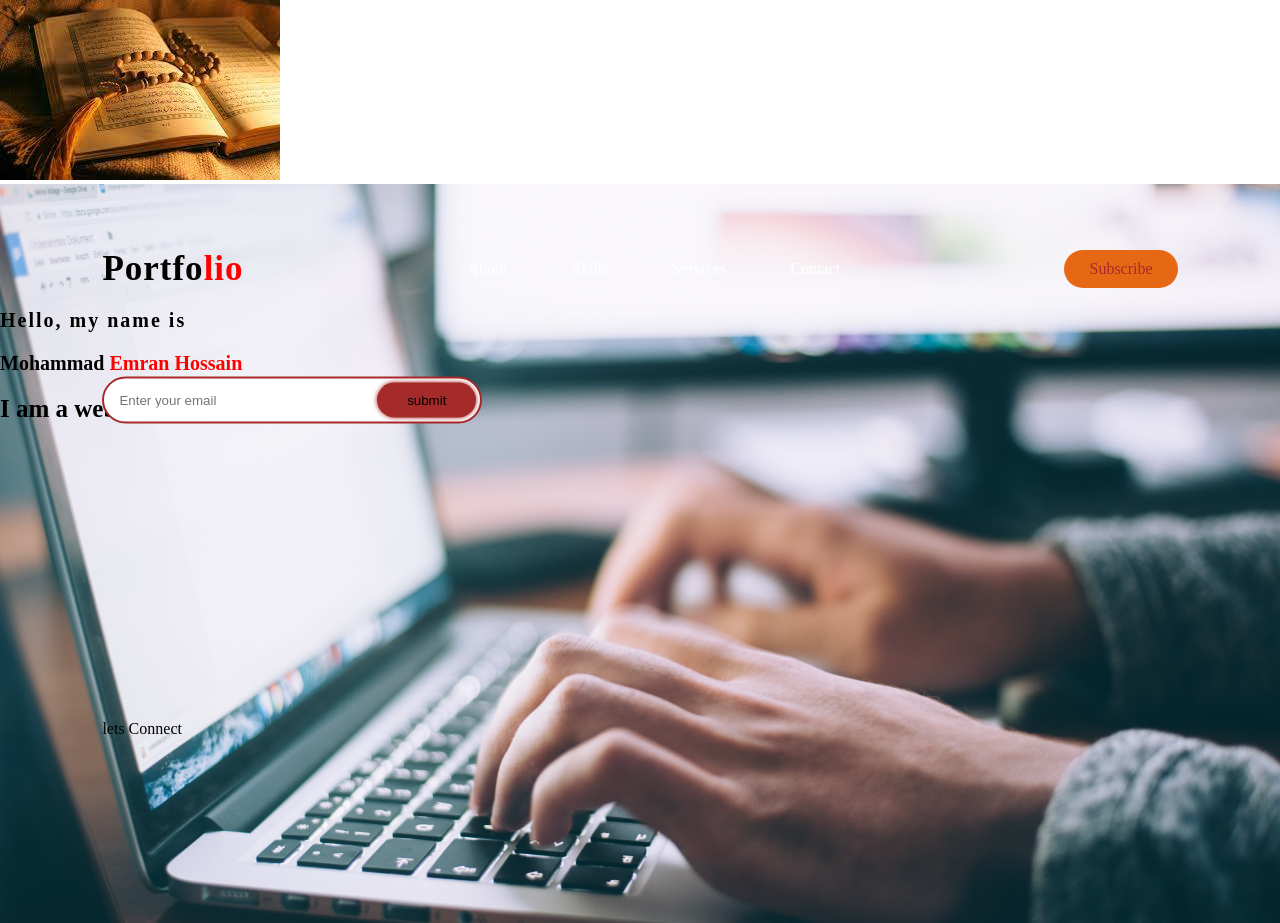
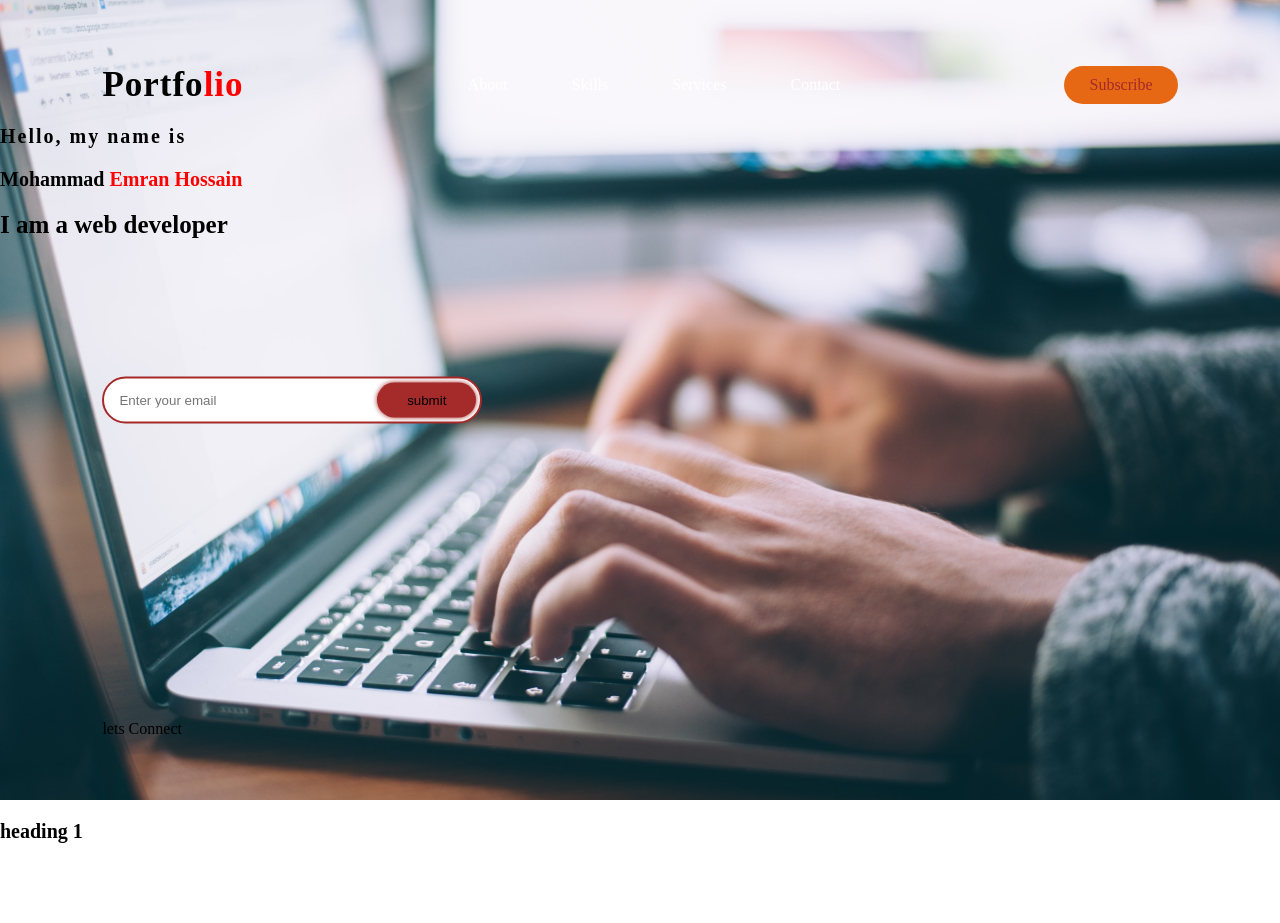
Before and after one commit to Emran12/practice_project, a plain HTML site: page index.html in a window 1280 px wide. Shown: the top 923 px of the page. After the commit the page ends 863 px from the top, so only its background shows below. Drawn offline with Linux system fonts and the light colour scheme.

Commit message:
image deleted

```diff
--- a/index.html
+++ b/index.html
@@ -8,7 +8,7 @@
     <link rel="stylesheet" href="main.css">
 </head>
 <body>
-    <img src="Al Quran.jpg" alt="Al Quran">
+
     <div class="container">
         <nav>
             <h1 class="logo">Portfo<span>lio</span></h1>
```
